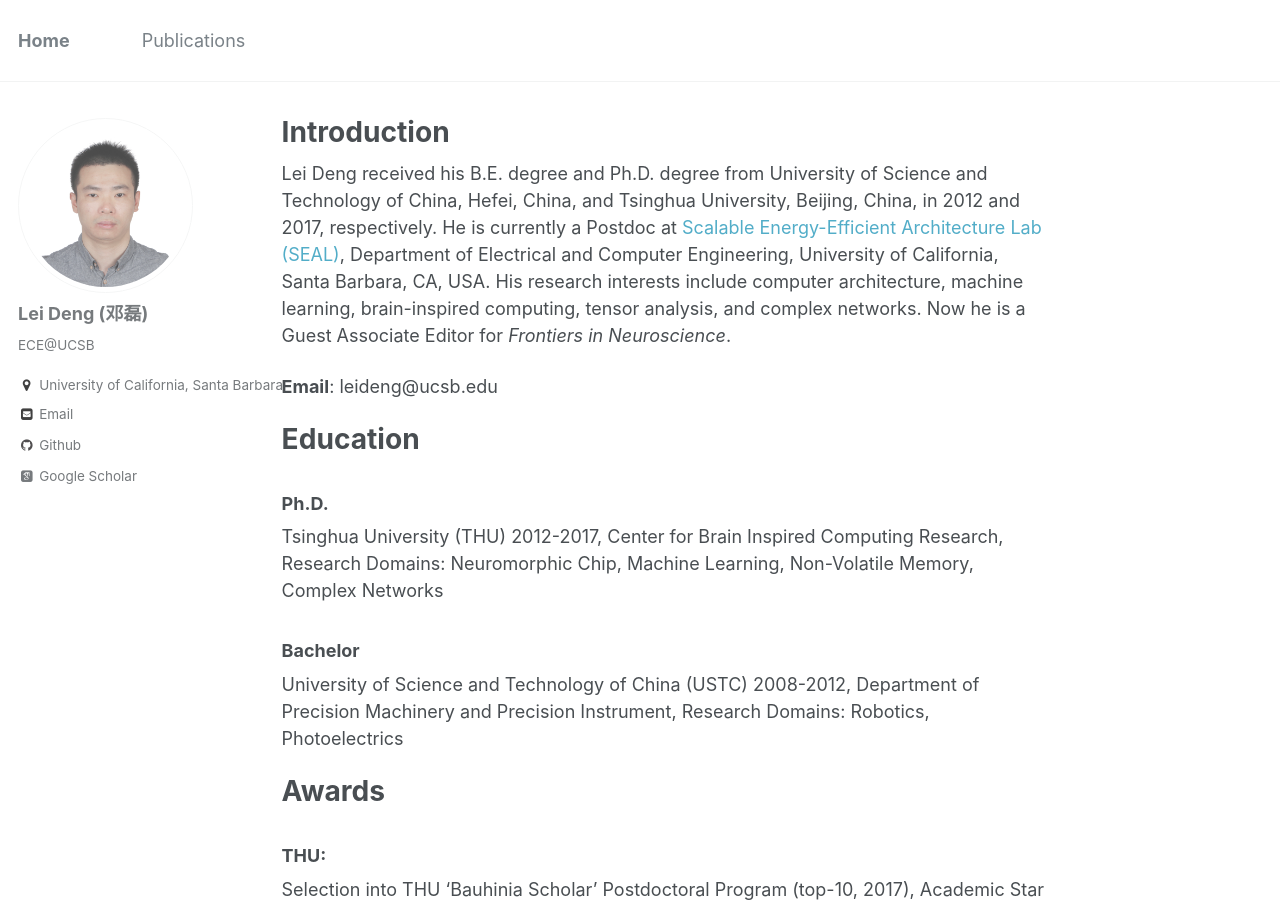
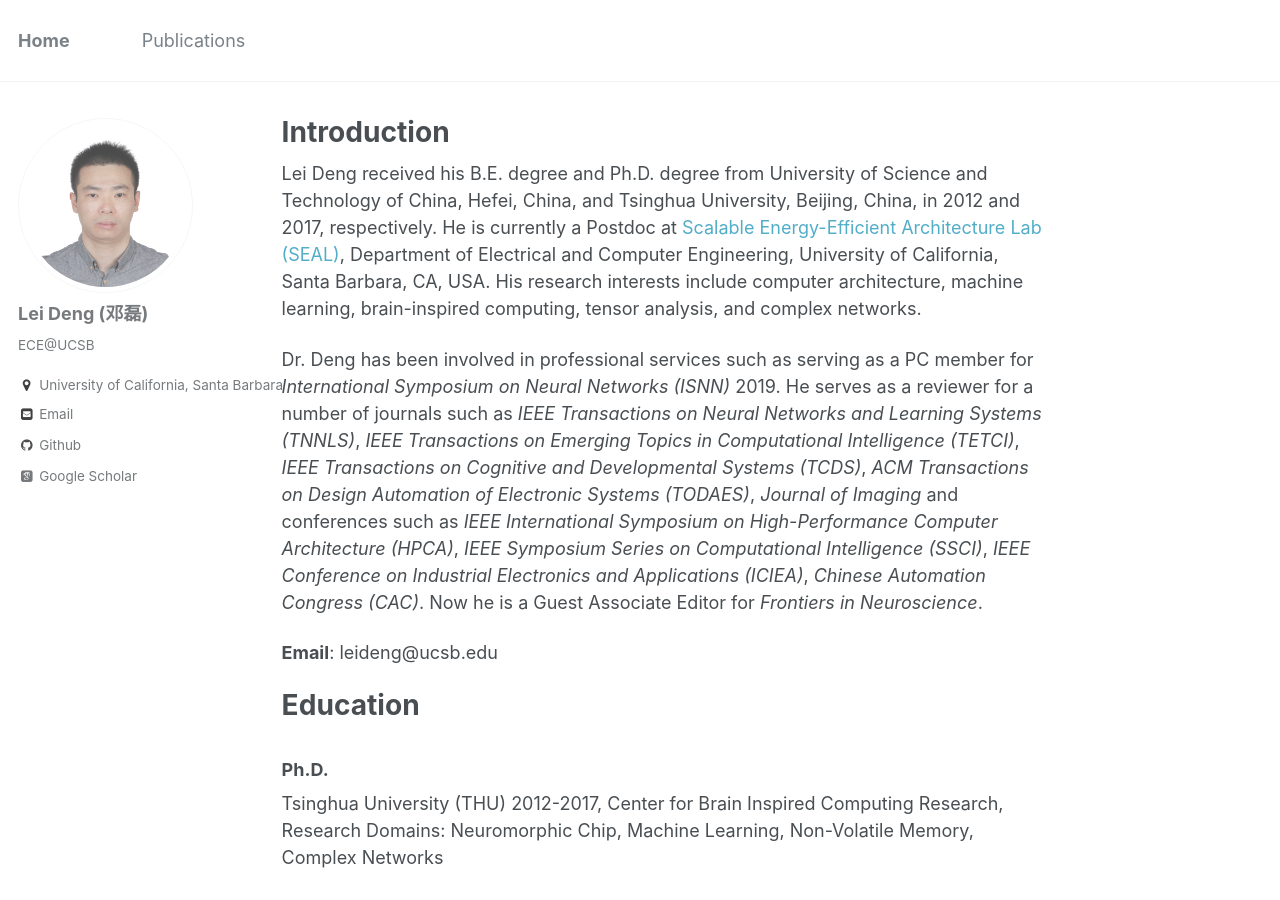
Before and after one commit to dllfei/dllfei.github.io, a Jekyll site: the page built from _pages/about.md, in a window 1280 px wide and 900 px high. Built offline with Jekyll 4.4.1, drawn with Linux system fonts in a browser that asks for light colours; some web fonts are replaced.

Commit message:
Update about.md

```diff
--- a/_pages/about.md
+++ b/_pages/about.md
@@ -8,7 +8,9 @@ redirect_from:
   - /about.html
 ---
 
-Lei Deng received his B.E. degree and Ph.D. degree from University of Science and Technology of China, Hefei, China, and Tsinghua University, Beijing, China, in 2012 and 2017, respectively. He is currently a Postdoc at [Scalable Energy-Efficient Architecture Lab (SEAL)](https://seal.ece.ucsb.edu/), Department of Electrical and Computer Engineering, University of California, Santa Barbara, CA, USA. His research interests include computer architecture, machine learning, brain-inspired computing, tensor analysis, and complex networks. Now he is a Guest Associate Editor for *Frontiers in Neuroscience*.
+Lei Deng received his B.E. degree and Ph.D. degree from University of Science and Technology of China, Hefei, China, and Tsinghua University, Beijing, China, in 2012 and 2017, respectively. He is currently a Postdoc at [Scalable Energy-Efficient Architecture Lab (SEAL)](https://seal.ece.ucsb.edu/), Department of Electrical and Computer Engineering, University of California, Santa Barbara, CA, USA. His research interests include computer architecture, machine learning, brain-inspired computing, tensor analysis, and complex networks.
+
+Dr. Deng has been involved in professional services such as serving as a PC member for *International Symposium on Neural Networks (ISNN)* 2019. He serves as a reviewer for a number of journals such as *IEEE Transactions on Neural Networks and Learning Systems (TNNLS)*, *IEEE Transactions on Emerging Topics in Computational Intelligence (TETCI)*, *IEEE Transactions on Cognitive and Developmental Systems (TCDS)*, *ACM Transactions on Design Automation of Electronic Systems (TODAES)*, *Journal of Imaging* and conferences such as *IEEE International Symposium on High-Performance Computer Architecture (HPCA)*, *IEEE Symposium Series on Computational Intelligence (SSCI)*, *IEEE Conference on Industrial Electronics and Applications (ICIEA)*, *Chinese Automation Congress (CAC)*. Now he is a Guest Associate Editor for *Frontiers in Neuroscience*.
 
 **Email**: leideng@ucsb.edu
 
```
